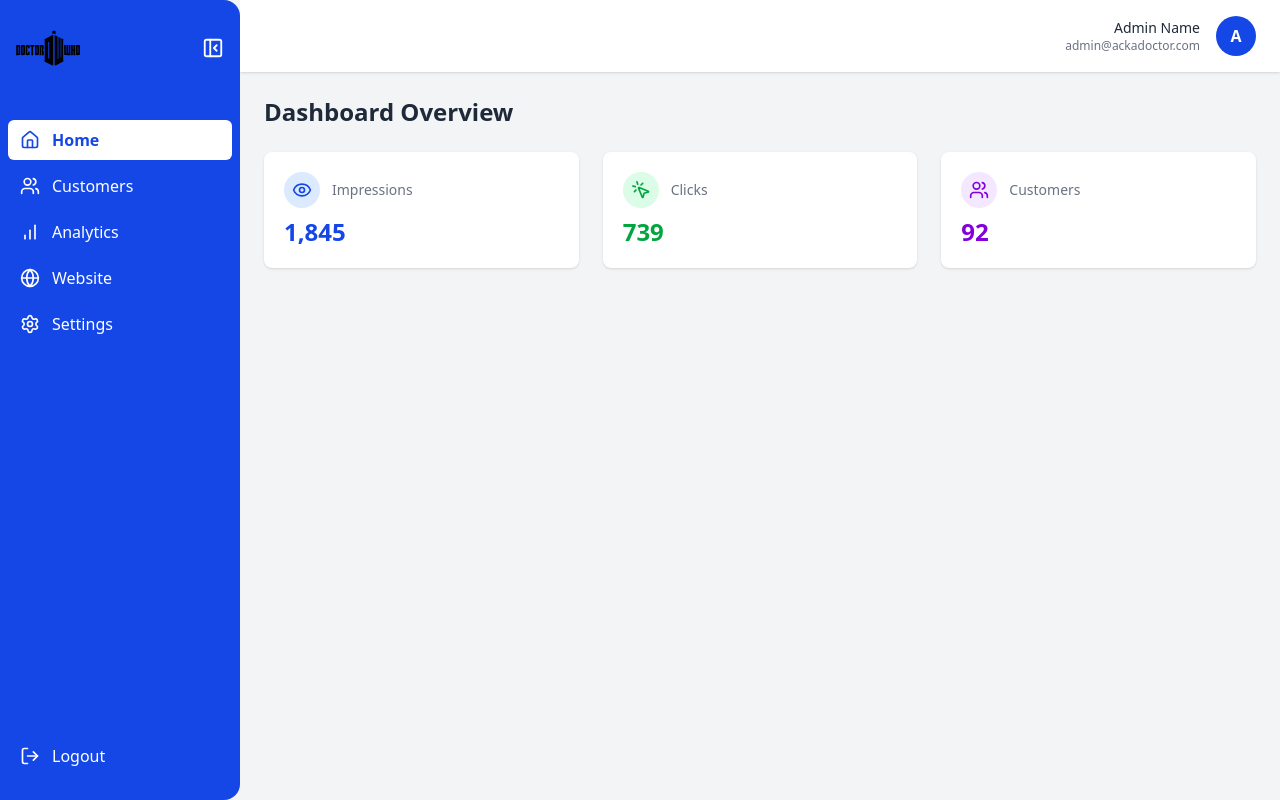
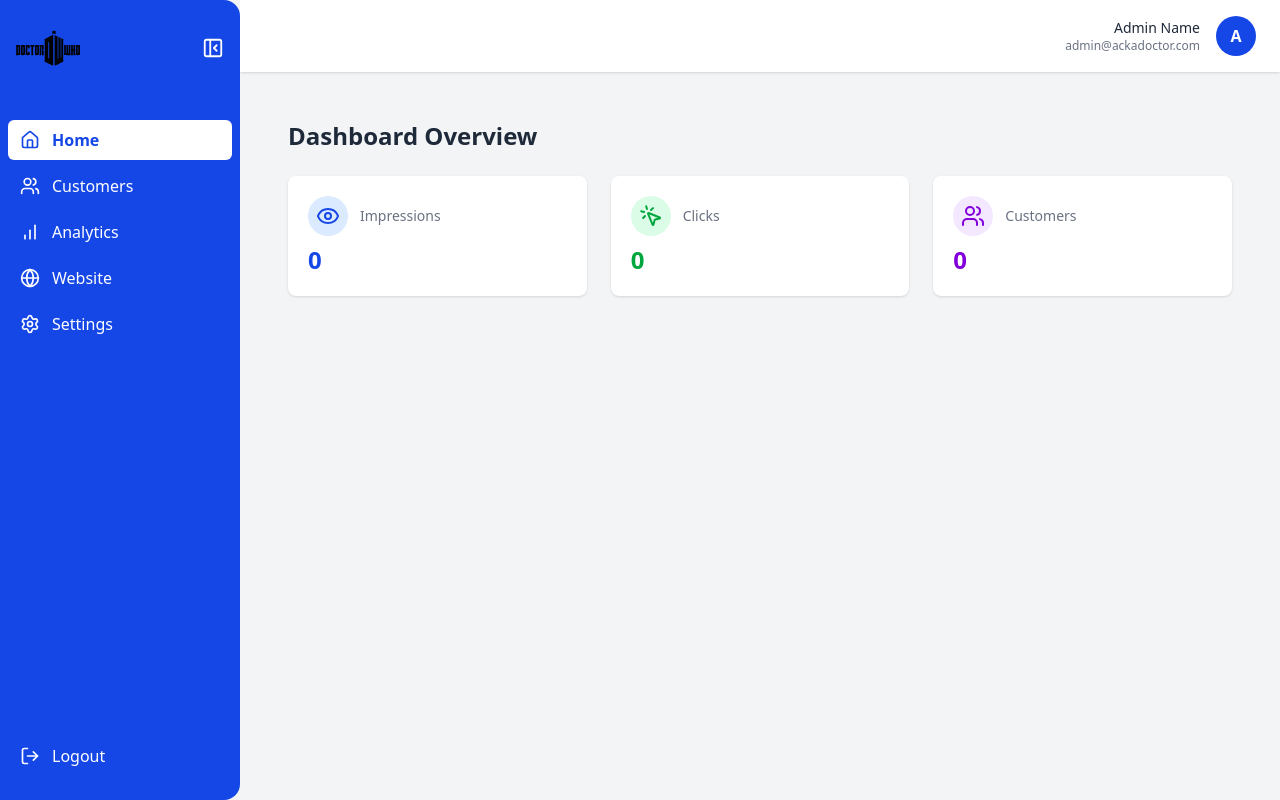
Before and after one commit to Akhlaque-Ur-Rahman/AC_Ka_Doctor, a Next.js app: page /dashboard in a window 1280 px wide. Built offline with nearby package versions, Linux system fonts and the light colour scheme; no server answers; the database is empty.

Commit message:
polished the previous push

```diff
--- a/app/dashboard/page.tsx
+++ b/app/dashboard/page.tsx
@@ -1,48 +1,93 @@
 'use client'
 
+import { useEffect, useState } from 'react'
 import { Eye, MousePointerClick, Users } from 'lucide-react'
-
-
+import { db } from '@/lib/firebase'
+import { doc, onSnapshot } from 'firebase/firestore'
+import { motion, useMotionValue, useTransform, animate } from 'framer-motion'
 
 export default function DashboardPage() {
+  const [stats, setStats] = useState({
+    impressions: 0,
+    clicks: 0,
+    customers: 0,
+  })
+  const [updatedAt, setUpdatedAt] = useState<Date | null>(null)
+
+  useEffect(() => {
+    const unsub = onSnapshot(doc(db, 'analytics', 'summary'), (snapshot) => {
+      if (snapshot.exists()) {
+        const data = snapshot.data()
+        setStats({
+          impressions: data.impressions || 0,
+          clicks: data.clicks || 0,
+          customers: data.customers || 0,
+        })
+        setUpdatedAt(
+          data.updatedAt?.seconds
+            ? new Date(data.updatedAt.seconds * 1000)
+            : new Date()
+        )
+      }
+    })
+
+    return () => unsub()
+  }, [])
+
   return (
-    <div className="space-y-6">
+    <div className="p-6 space-y-6">
       <h1 className="text-2xl font-bold text-gray-800">Dashboard Overview</h1>
 
+      {updatedAt && (
+        <p className="text-sm text-gray-500">
+          Last updated: {updatedAt.toLocaleString()}
+        </p>
+      )}
+
       <div className="grid grid-cols-1 sm:grid-cols-2 md:grid-cols-3 gap-6">
-        {/* Impressions */}
-        <div className="bg-white shadow-sm rounded-lg p-5">
-          <div className="flex items-center gap-3">
-            <div className="bg-blue-100 text-blue-700 p-2 rounded-full">
-              <Eye size={20} />
-            </div>
-            <p className="text-sm text-gray-500">Impressions</p>
-          </div>
-          <p className="text-2xl font-semibold text-blue-700 mt-2">1,845</p>
-        </div>
-
-        {/* Clicks */}
-        <div className="bg-white shadow-sm rounded-lg p-5">
-          <div className="flex items-center gap-3">
-            <div className="bg-green-100 text-green-600 p-2 rounded-full">
-              <MousePointerClick size={20} />
-            </div>
-            <p className="text-sm text-gray-500">Clicks</p>
-          </div>
-          <p className="text-2xl font-semibold text-green-600 mt-2">739</p>
-        </div>
-
-        {/* Customers */}
-        <div className="bg-white shadow-sm rounded-lg p-5">
-          <div className="flex items-center gap-3">
-            <div className="bg-purple-100 text-purple-700 p-2 rounded-full">
-              <Users size={20} />
-            </div>
-            <p className="text-sm text-gray-500">Customers</p>
-          </div>
-          <p className="text-2xl font-semibold text-purple-700 mt-2">92</p>
-        </div>
+        <StatCard label="Impressions" value={stats.impressions} color="blue" icon={<Eye />} />
+        <StatCard label="Clicks" value={stats.clicks} color="green" icon={<MousePointerClick />} />
+        <StatCard label="Customers" value={stats.customers} color="purple" icon={<Users />} />
       </div>
     </div>
   )
 }
+
+function StatCard({
+  label,
+  value,
+  color,
+  icon,
+}: {
+  label: string
+  value: number
+  color: 'blue' | 'green' | 'purple'
+  icon: React.ReactNode
+}) {
+  const colorMap = {
+    blue: 'bg-blue-100 text-blue-700',
+    green: 'bg-green-100 text-green-600',
+    purple: 'bg-purple-100 text-purple-700',
+  }
+
+  const count = useMotionValue(0)
+  const rounded = useTransform(count, (v) => Math.floor(v).toLocaleString())
+
+  useEffect(() => {
+    animate(count, value, { duration: 1.2 })
+  }, [value])
+
+  return (
+    <div className="bg-white shadow-sm rounded-lg p-5">
+      <div className="flex items-center gap-3">
+        <div className={`p-2 rounded-full ${colorMap[color]}`}>{icon}</div>
+        <p className="text-sm text-gray-500">{label}</p>
+      </div>
+      <motion.p
+        className={`text-2xl font-semibold mt-2 ${colorMap[color].split(' ')[1]}`}
+      >
+        {rounded}
+      </motion.p>
+    </div>
+  )
+}
--- a/package.json
+++ b/package.json
@@ -11,6 +11,7 @@
   "dependencies": {
     "firebase": "^11.9.1",
     "lucide-react": "^0.518.0",
+    "motion": "^12.18.1",
     "next": "15.3.4",
     "react": "^19.0.0",
     "react-dom": "^19.0.0"
```
Also changed, not shown: 1 other file (tests, documents, lock files or other folders).
